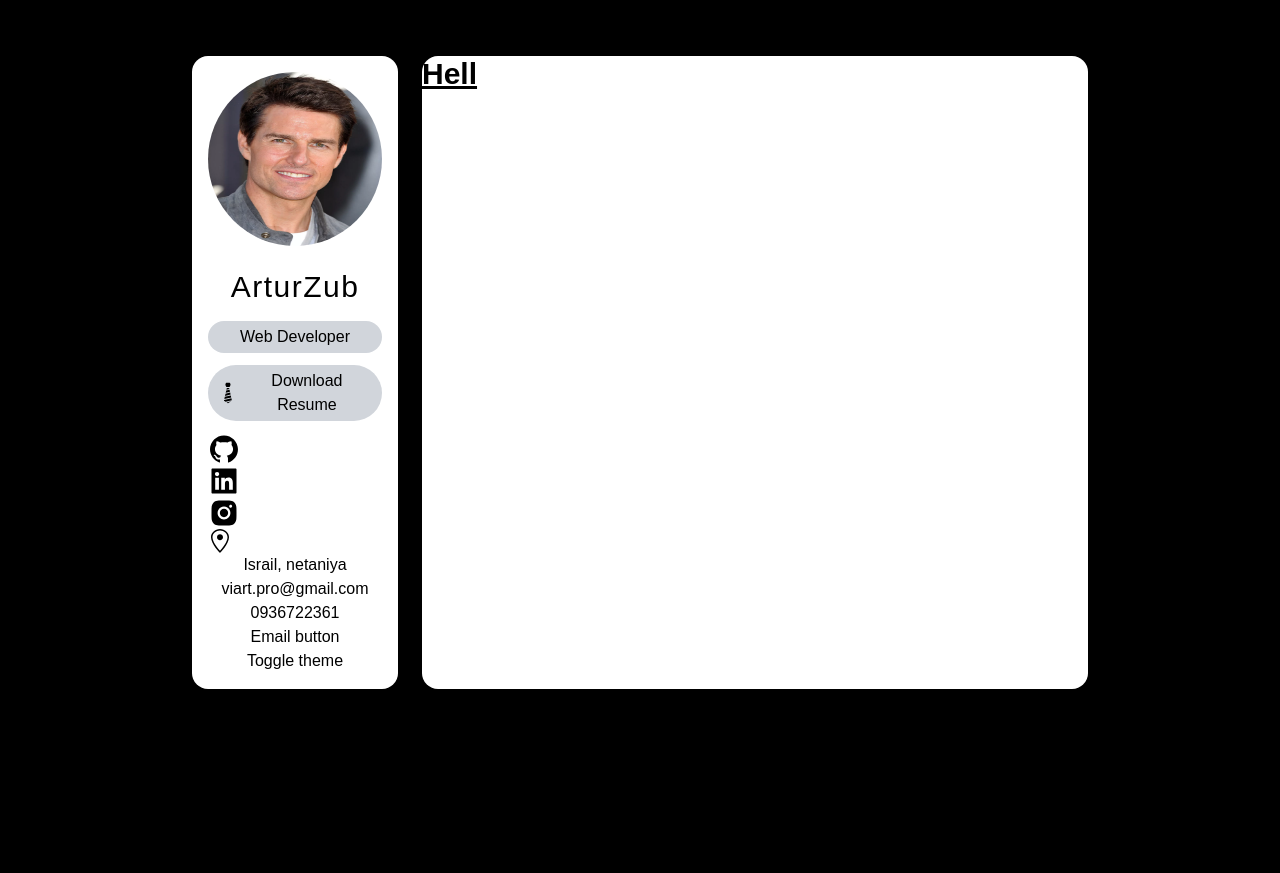
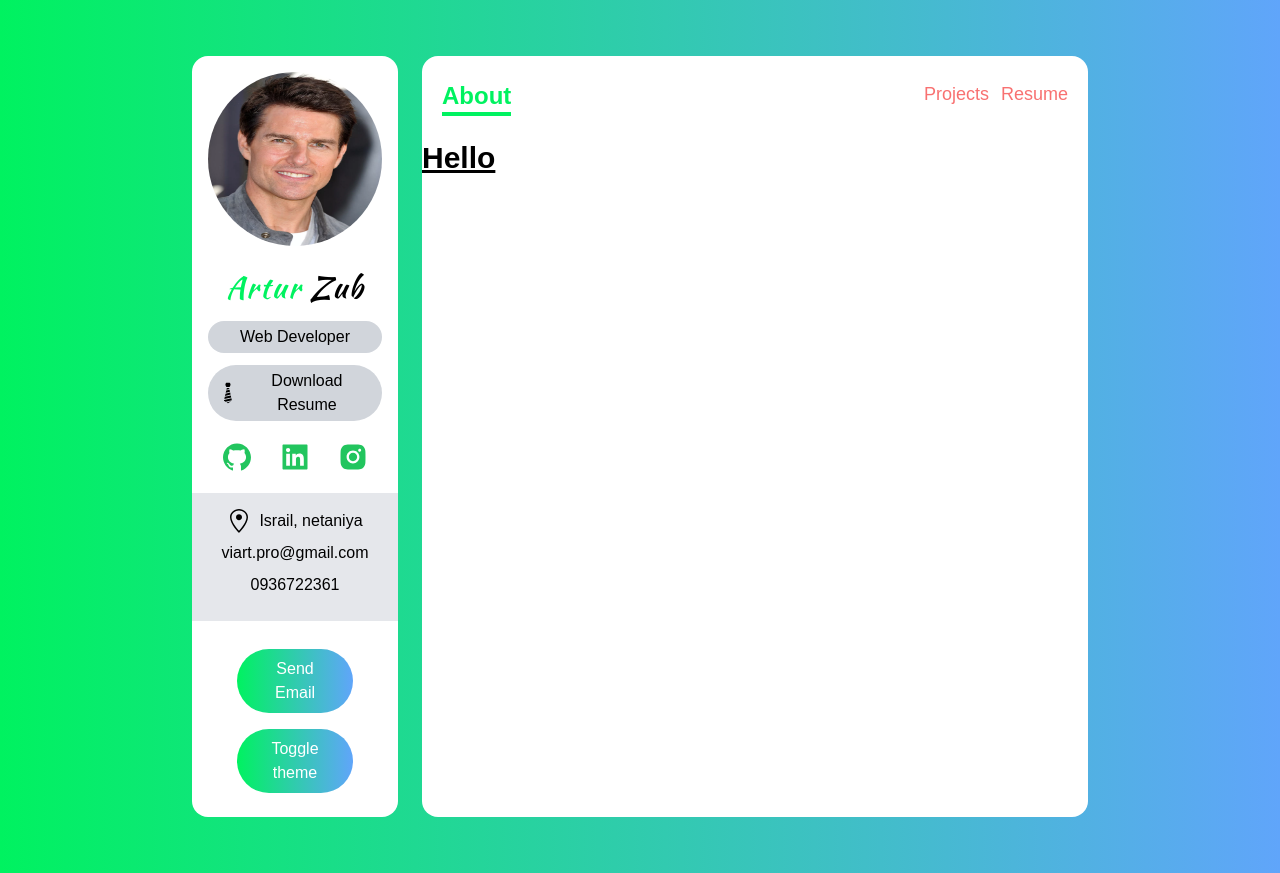
Before and after one commit to lazarevartur/portfolio, a Next.js app: page / in a window 1280 px wide. Before the commit the page ends 800 px from the top, so only its background shows below. Built offline with nearby package versions, Linux system fonts and the light colour scheme.

Commit message:
chore: create sidebar and navbar

```diff
--- /dev/null
+++ b/components/Navbar.tsx
@@ -0,0 +1,60 @@
+import Link from "next/link";
+import { useRouter } from "next/router";
+import React, { FC, useState } from "react";
+
+const pages = [
+  { name: "About", link: "/" },
+  { name: "Projects", link: "/projects" },
+  { name: "Resume", link: "/resume" },
+];
+
+const findPageNameByLink = (pathname: string) =>
+  pages.find((item) => item.link === pathname)?.name;
+
+interface LinkItemProps {
+  disable: boolean;
+  link: string;
+  name: string;
+  onClick: (activePage: string) => void;
+}
+
+const LinkItem: FC<LinkItemProps> = ({ disable, link, name, onClick }) => {
+  if (disable) return null;
+
+  return (
+    <Link href={link}>
+      <a onClick={() => onClick(name)}>
+        <span className="transition-colors hover:text-green">{name}</span>
+      </a>
+    </Link>
+  );
+};
+
+function Navbar() {
+  const router = useRouter();
+
+  const [activePage, setActivePage] = useState<string | undefined>(() =>
+    findPageNameByLink(router.pathname)
+  );
+
+  return (
+    <div className="flex justify-between px-5 py-3 my-3">
+      <span className="text-xl font-bold border-b-4 text-green border-green md:text-2xl">
+        {activePage}
+      </span>
+      <div className="flex space-x-3 text-lg text-red-400 text-">
+        {pages.map(({ link, name }, index) => (
+          <LinkItem
+            key={index}
+            disable={activePage === name}
+            link={link}
+            name={name}
+            onClick={setActivePage}
+          />
+        ))}
+      </div>
+    </div>
+  );
+}
+
+export default Navbar;
--- a/components/Sidebar.tsx
+++ b/components/Sidebar.tsx
@@ -9,41 +9,52 @@ const Sidebar = () => {
       <Image
         src="/user_avatar.webp"
         alt="user avatar"
-        width={500}
-        height={500}
-        className='w-32 h-32 mx-auto rounded-full'
+        width={200}
+        height={200}
+        className="rounded-full x-auto 5"
       />
-      <h3 className="my-4 text-3xl font-medium tracking-wider">
-        <span>Artur</span>
+      <h3 className="my-4 text-3xl font-medium tracking-wider font-kaushan ">
+        <span className="text-green">Artur </span>
         Zub
       </h3>
       <p className="px-2 py-1 my-3 bg-gray-300 rounded-full">Web Developer</p>
-      <a className="flex items-center justify-center px-2 py-1 my-3 bg-gray-300 rounded-full" href="" download='name'>
+      <a
+        className="flex items-center justify-center px-2 py-1 my-3 bg-gray-300 rounded-full"
+        href=""
+        download="name"
+      >
         <GiTie className="w-6 h-6" />
         Download Resume
       </a>
-      <div>
+      <div className="flex justify-around w-9/12 mx-auto my-5 text-green-500 md:w-full">
         <a href="">
-          <AiFillGithub className="w-8 h-8" />
+          <AiFillGithub className="w-8 h-8 cursor-pointer" />
         </a>
         <a href="">
-          <AiFillLinkedin className="w-8 h-8" />
+          <AiFillLinkedin className="w-8 h-8 cursor-pointer" />
         </a>
         <a href="">
-          <AiFillInstagram className="w-8 h-8" />
+          <AiFillInstagram className="w-8 h-8 cursor-pointer" />
         </a>
       </div>
 
-      <div>
-        <div>
+      <div className="py-4 my-5 -mx-4 bg-gray-200">
+        <div className="flex items-center justify-center space-x-2">
           <GoLocation className="w-6 h-6" />
           <span>Israil, netaniya</span>
         </div>
-        <p>viart.pro@gmail.com</p>
-        <p>0936722361</p>
+        <p className="my-2">viart.pro@gmail.com</p>
+        <p className="my-2">0936722361</p>
       </div>
-      <button>Email button</button>
-      <button>Toggle theme</button>
+      <button
+        className="w-8/12 px-5 py-2 my-2 text-white rounded-full outline-none bg-gradient-to-r from-green to-blue-400"
+        onClick={() => window.open("mailto:viar.pro@gmail.com")}
+      >
+        Send Email
+      </button>
+      <button className="w-8/12 px-5 py-2 my-2 text-white rounded-full outline-none bg-gradient-to-r from-green to-blue-400">
+        Toggle theme
+      </button>
     </div>
   );
 };
--- a/pages/_app.tsx
+++ b/pages/_app.tsx
@@ -1,14 +1,16 @@
 import "../styles/globals.css";
 import type { AppProps } from "next/app";
 import Sidebar from "../components/Sidebar";
+import Navbar from "../components/Navbar";
 
 function MyApp({ Component, pageProps }: AppProps) {
   return (
-    <div className="grid grid-cols-12 gap-6 px-5 lg:px-48 my-14">
+    <div className="grid grid-cols-12 gap-6 px-5 lg:px-48 my-14 sm:px-30 md:px-32">
       <div className="col-span-12 p-4 text-center bg-white lg:col-span-3 rounded-2xl">
         <Sidebar />
       </div>
-      <div className="col-span-12 bg-white lg:col-span-9 rounded-2xl">
+      <div className="flex flex-col col-span-12 bg-white lg:col-span-9 rounded-2xl">
+        <Navbar />
         <Component {...pageProps} />
       </div>
     </div>
--- /dev/null
+++ b/pages/_document.tsx
@@ -0,0 +1,20 @@
+import { Html, Head, Main, NextScript } from "next/document";
+
+export default function Document() {
+  return (
+    <Html>
+      <Head>
+        <link rel="preconnect" href="https://fonts.googleapis.com" />
+        <link rel="preconnect" href="https://fonts.gstatic.com" />
+        <link
+          href="https://fonts.googleapis.com/css2?family=Kaushan+Script&display=swap"
+          rel="stylesheet"
+        />
+      </Head>
+      <body className="bg-gradient-to-r from-green to-blue-400">
+        <Main />
+        <NextScript />
+      </body>
+    </Html>
+  );
+}
--- a/pages/index.tsx
+++ b/pages/index.tsx
@@ -1,5 +1,9 @@
 const Index = () => {
-  return <div><h1 className={'text-3xl font-bold underline'}>Hell</h1></div>
-}
+  return (
+    <div>
+      <h1 className={"text-3xl font-bold underline"}>Hello</h1>
+    </div>
+  );
+};
 
-export default Index
+export default Index;
--- /dev/null
+++ b/pages/projects.tsx
@@ -0,0 +1,9 @@
+import React from 'react'
+
+const Projects = () => {
+  return (
+    <div className='p-4'>Projects</div>
+  )
+}
+
+export default Projects
--- /dev/null
+++ b/pages/resume.tsx
@@ -0,0 +1,7 @@
+import React from "react";
+
+const Resume = () => {
+  return <div className="p-4">resume</div>;
+};
+
+export default Resume;
--- a/tailwind.config.js
+++ b/tailwind.config.js
@@ -1,11 +1,17 @@
 /** @type {import('tailwindcss').Config} */
 module.exports = {
-  content: [
-    "./pages/**/*.tsx",
-    "./components/**/*.tsx",
-  ],
+  content: ["./pages/**/*.tsx", "./components/**/*.tsx"],
   theme: {
-    extend: {},
+    fontFamily: {
+      kaushan: ["Kaushan Script"],
+    },
+    extend: {
+      colors: {
+        green: {
+          DEFAULT: "#00f260",
+        },
+      },
+    },
   },
   plugins: [],
-}
+};
```
